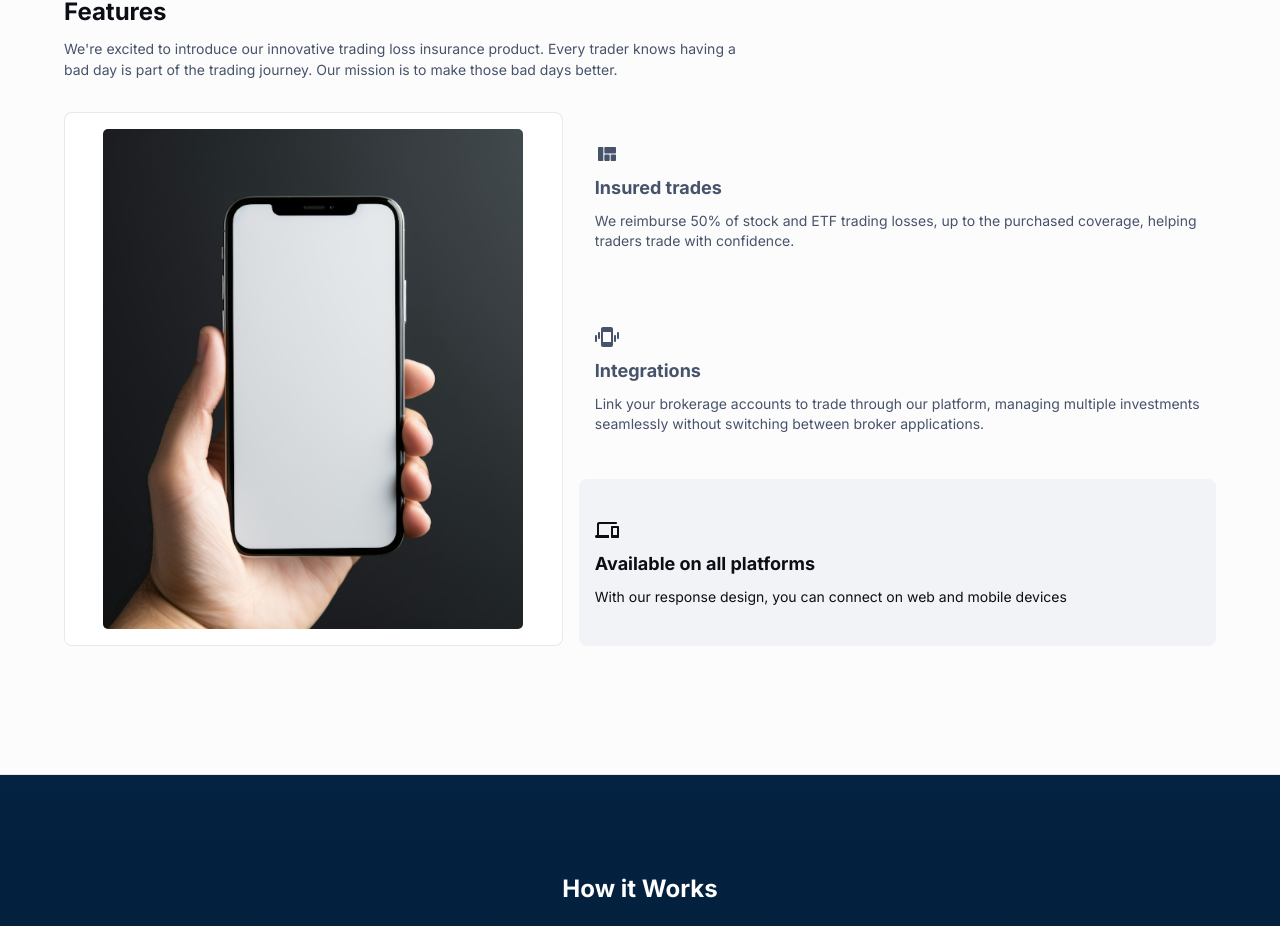
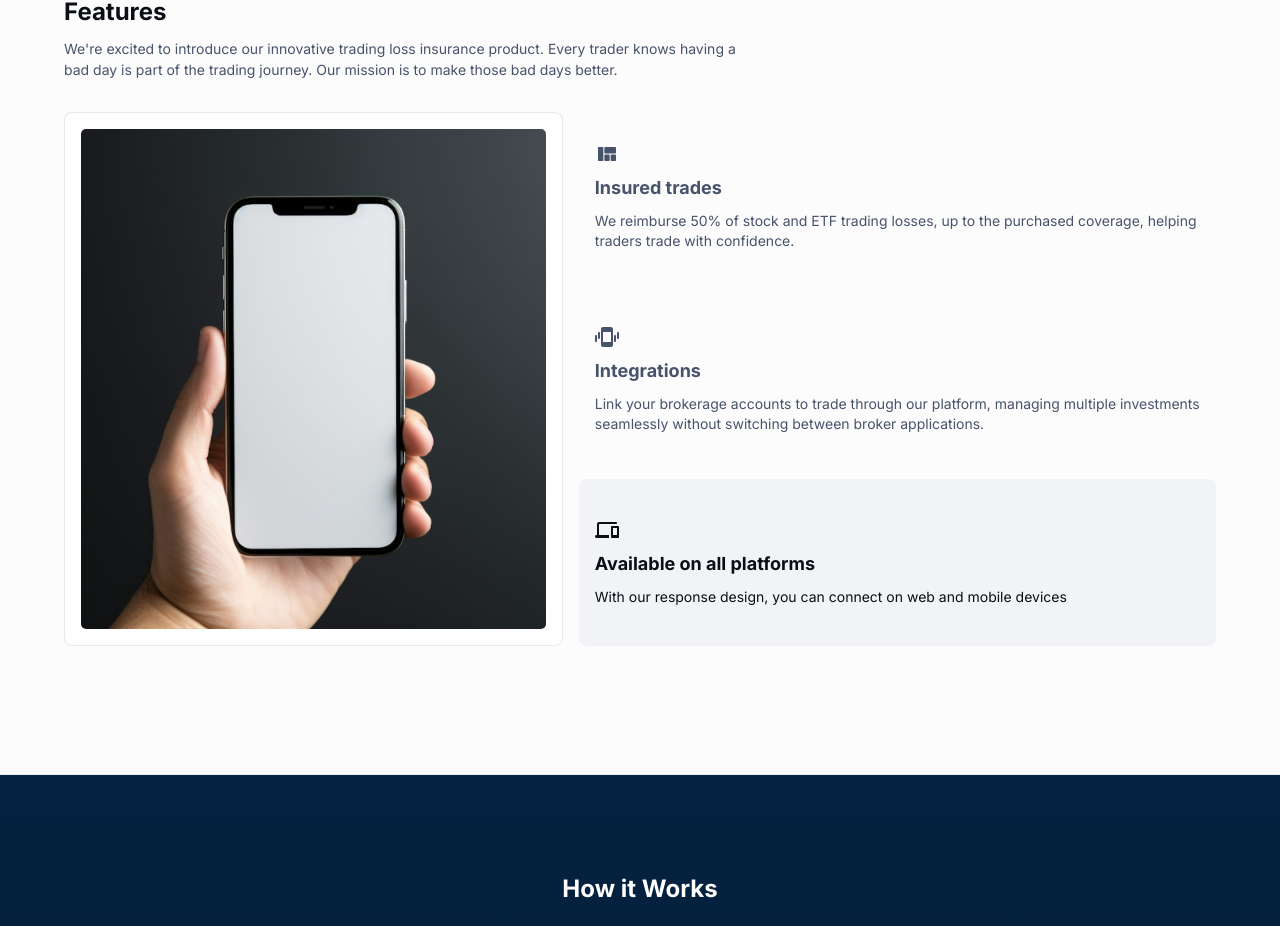
Before and after one commit to anciletrade/home, a React (Create React App) app: page / in a window 1280 px wide. Shown: the part 1399-2325 px from the top of the page. Built offline with nearby package versions, Linux system fonts and the light colour scheme.

Commit message:
increased width

```diff
--- a/src/components/Features.tsx
+++ b/src/components/Features.tsx
@@ -266,20 +266,23 @@ export default function Features() {
               display: { xs: "none", sm: "flex" },
               pointerEvents: "none",
             }}
+            className="hjdbjkd"
           >
             <Box
               sx={(theme) => ({
                 m: "auto",
-                width: 420,
+                width: `100%`,
                 height: 500,
-                backgroundSize: items[selectedItemIndex] ? items[selectedItemIndex].imageSize : '',
+                backgroundSize: items[selectedItemIndex]
+                  ? items[selectedItemIndex].imageSize
+                  : "",
                 backgroundRepeat: "no-repeat",
-                backgroundPosition: 'center',
+                backgroundPosition: "center",
                 backgroundImage: "var(--items-imageLight)",
                 ...theme.applyStyles("dark", {
                   backgroundImage: "var(--items-imageDark)",
                 }),
-                borderRadius: '5px'
+                borderRadius: "5px",
               })}
               style={
                 items[selectedItemIndex]
```
